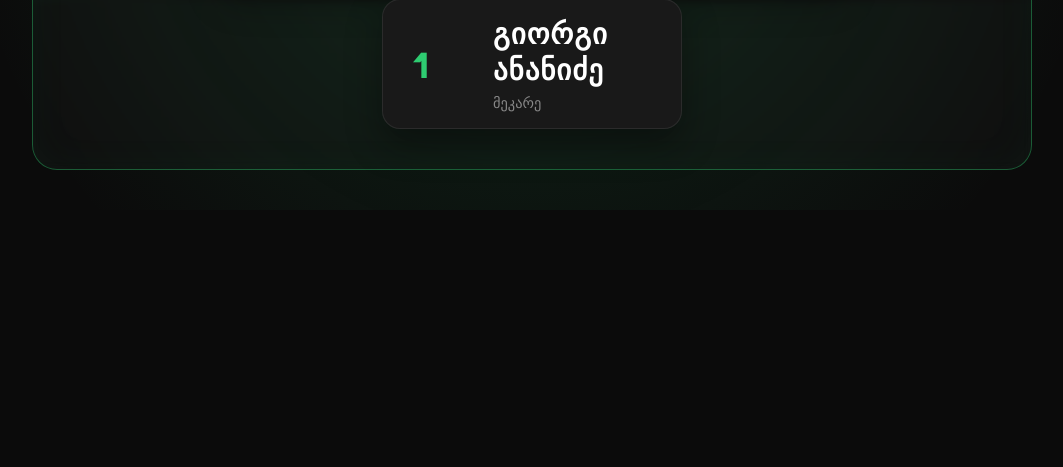
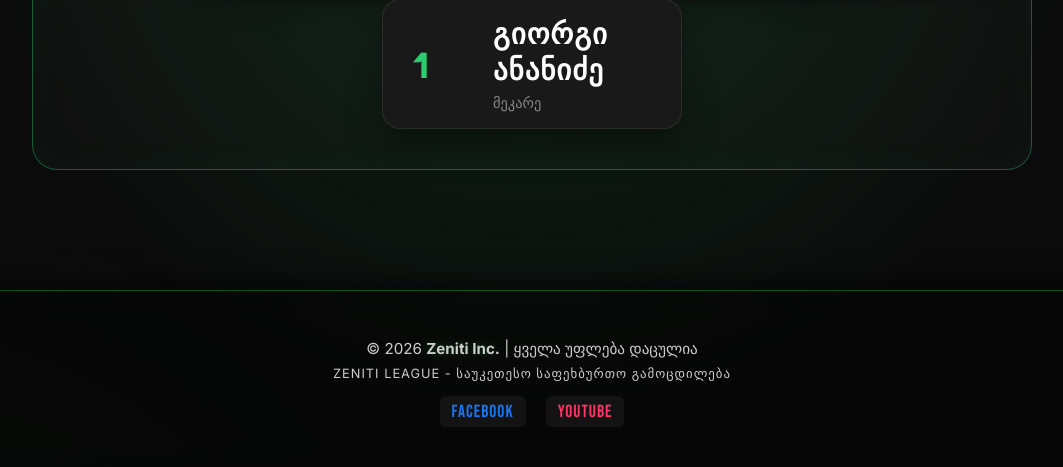
Before and after one commit to CharlesDoBronxsOliveira/zeniti-league, a Flask app: page /centri in a window 1280 px wide. Shown: the part 800-1267 px from the top of the page, without its empty margins (108-1171 px from the left). Before the commit the page ends 970 px from the top, so only its background shows below. Run offline with Flask 3, Linux system fonts and the light colour scheme; data comes from the database, SQL or seed files in the repository.

Commit message:
Update centri.html

```diff
--- a/zeniti league/templates/centri.html
+++ b/zeniti league/templates/centri.html
@@ -531,5 +531,16 @@ footer strong {
 
     </div>
 </div>
+
+<footer>
+    <p>© 2026 <strong>Zeniti Inc.</strong> | ყველა უფლება დაცულია</p>
+    <p style="font-size: 0.8rem; letter-spacing: 1px;">ZENITI LEAGUE - საუკეთესო საფეხბურთო გამოცდილება</p>
+
+    <div class="social-links">
+        <a href="https://www.facebook.com/profile.php?id=61573632329989" style="color: #1877f2;">FACEBOOK</a>
+        <a href="https://youtube.com/@zenitileague?si=VxZ9JW56RI7CoJ2w" style="color: #ff3366;">YOUTUBE</a>
+    </div>
+</footer>
+
 </body>
 </html>
```
